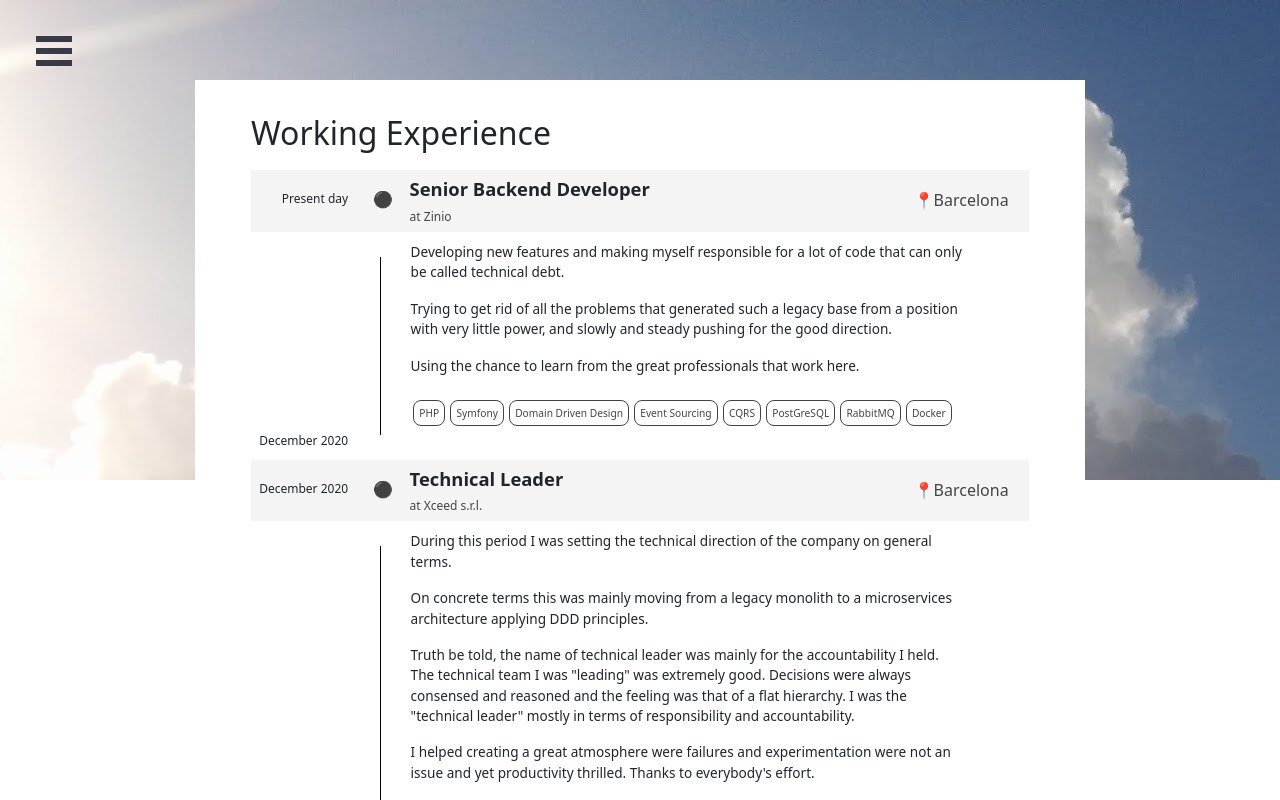
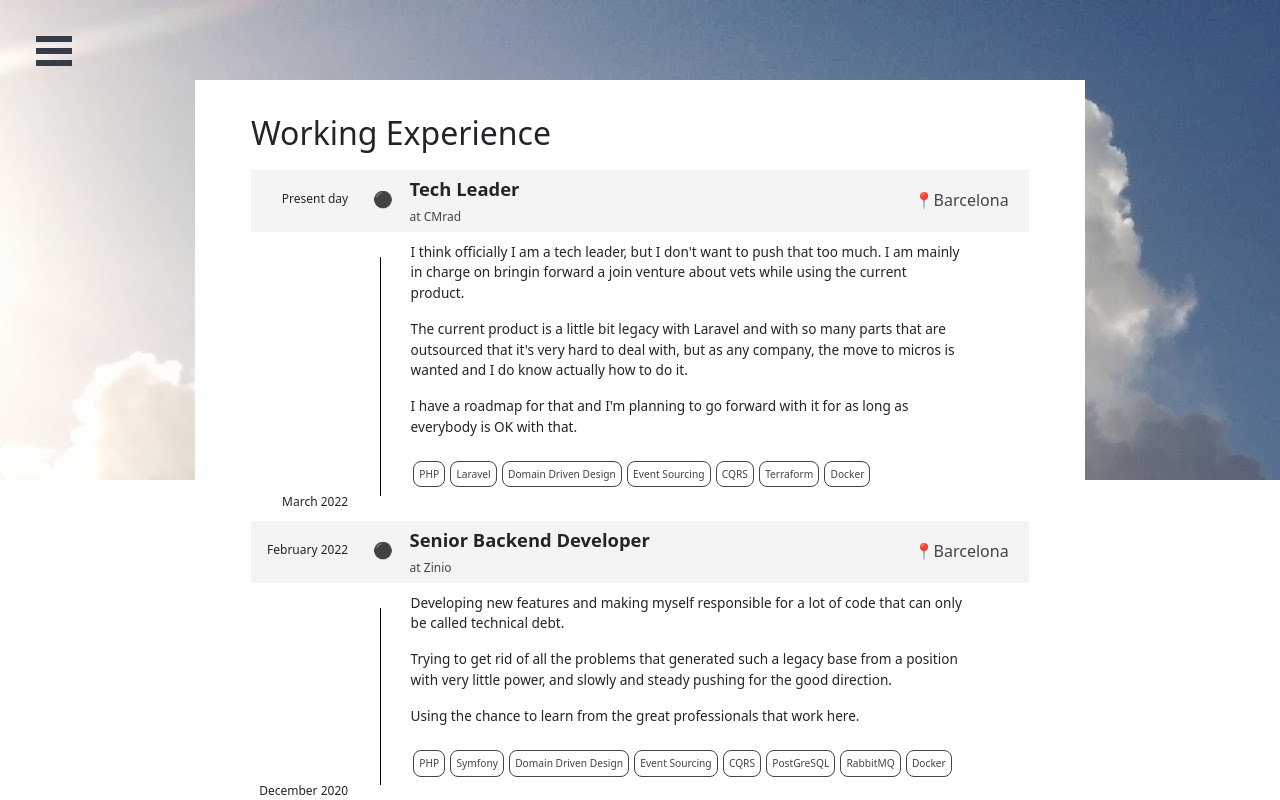
Before and after one commit to FrancescJR/cesc-cool, a React (Create React App) app: page /working_experience in a window 1280 px wide. Shown: the top 800 px of the page. Built offline with nearby package versions, Linux system fonts and the light colour scheme.

Commit message:
Adds cmrad experience

```diff
--- a/src/components/tech-buzz-word/TechBuzzWordsDictionary.tsx
+++ b/src/components/tech-buzz-word/TechBuzzWordsDictionary.tsx
@@ -6,6 +6,7 @@ export const REACT = 'React'
 export const SCSS = 'Sassy CSS';
 export const HTML = 'HTML';
 export const SYMFONY = 'Symfony';
+export const LARAVEL = 'Laravel';
 export const GIT = 'Git'
 export const ANSIBLE = 'Ansible';
 export const AWS ='AWS';
@@ -86,6 +87,15 @@ export const TECHNOLOGIES: {[key:string] : TechBuzzWordScaffolding}  = {
         'level': 5,
         'experience_description': 'Almost the same experience as I have with PHP. Unfortunately I have not been at the' +
             'latest and Symfony 6 is being released and I still need to learn the improvements of the 5!.'
+    },
+    [LARAVEL] : {
+        'name': LARAVEL,
+        'level': 4,
+        'experience_description': 'A lost of experience recently with cmrad. I don\'t know all the insides' +
+            'but I jumped in so deep that I feel quite comfortable now with it. Especially the backend side.' +
+            'Laravel has also frontend side which I mainly ignore. Laravel is good for prototype but quite' +
+            'but for everything else. Laravel users, use Lumen for god\'s sake, but above all, ditch eloquent!' +
+            'Eloquent is plainly an antipattern in itself being an active record ORM and not a data Mapper.'
     },
     [TYPESCRIPT] : {
         'name': TYPESCRIPT,
--- a/src/pages/WorkingExperience.tsx
+++ b/src/pages/WorkingExperience.tsx
@@ -17,7 +17,7 @@ import {
     AWS,
     DRUPAL,
     VAGRANT,
-    LINUX_SYSADMIN
+    LINUX_SYSADMIN, LARAVEL
 } from "../components/tech-buzz-word/TechBuzzWordsDictionary";
 
 
@@ -29,13 +29,40 @@ export default function WorkingExperience() {
             >
                 <WorkingExperienceItem
                     isOpen={true}
+                    title={'Tech Leader'}
+                    company={'CMrad'}
+                    companyLink={'https://www.cmrad.com'}
+                    location={'Barcelona'}
+                    gmapsLink={'https://goo.gl/maps/cNwe71B9HbKzr5rg7'}
+                    fromDate={'March 2022'}
+                    endDate={'Present day'}
+                    eventKey="1"
+                >
+                    <p>I think officially I am a tech leader, but I don't want to push that too much. I am mainly
+                    in charge on bringin forward a join venture about vets while using the current product.</p>
+                    <p>The current product is a little bit legacy with Laravel and with so many parts that
+                        are outsourced that it's very hard to deal with, but as any company, the move to micros
+                        is wanted and I do know actually how to do it.</p>
+                    <p>I have a roadmap for that and I'm planning to go forward with it for as long as everybody is OK with that.</p>
+                    <p className={'tech-word-list'}>
+                        <TechBuzzWord indexDictionary={PHP} selectedWords={[]} inSkillPage={false} />
+                        <TechBuzzWord indexDictionary={LARAVEL} selectedWords={[]} inSkillPage={false} />
+                        <TechBuzzWord indexDictionary={DDD} selectedWords={[]} inSkillPage={false} />
+                        <TechBuzzWord indexDictionary={EVENT_SOURCING} selectedWords={[]} inSkillPage={false} />
+                        <TechBuzzWord indexDictionary={CQRS} selectedWords={[]} inSkillPage={false} />
+                        <TechBuzzWord indexDictionary={TERRAFORM} selectedWords={[]} inSkillPage={false} />
+                        <TechBuzzWord indexDictionary={DOCKER} selectedWords={[]} inSkillPage={false} />
+                    </p>
+                </WorkingExperienceItem>
+                <WorkingExperienceItem
+                    isOpen={true}
                     title={'Senior Backend Developer'}
                     company={'Zinio'}
                     companyLink={'https://www.zinio.com/es'}
                     location={'Barcelona'}
                     gmapsLink={'https://goo.gl/maps/cNwe71B9HbKzr5rg7'}
                     fromDate={'December 2020'}
-                    endDate={'Present day'}
+                    endDate={'February 2022'}
                     eventKey="1"
                 >
                     <p>Developing new features and making myself responsible for a lot of code
```
